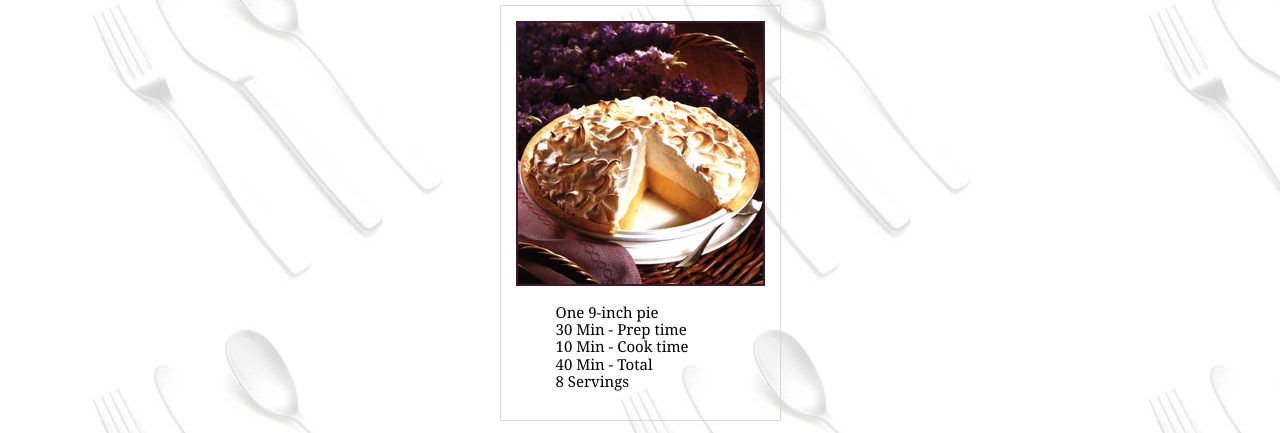
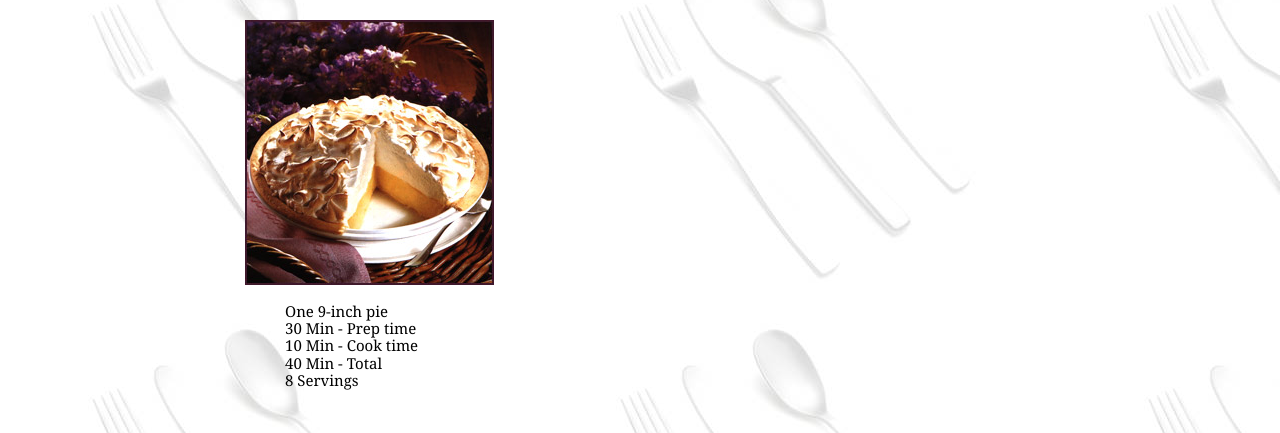
Before and after one commit to HeskeyBaozi/web-homework-sysu, a website: page public/pie.html in a window 1280 px wide. Shown: the part 85-518 px from the top of the page. Drawn offline with nearby package versions, Linux system fonts and the light colour scheme.

Commit message:
figure go to left

```diff
--- a/public/css/pie.css
+++ b/public/css/pie.css
@@ -39,10 +39,8 @@ body {
 
 #overview figure {
     width: min-content;
-    margin: 0 auto;
+
     padding: 1em;
-
-    border: 1px solid #d9d9d9;
 }
 
 #overview ul {
```
